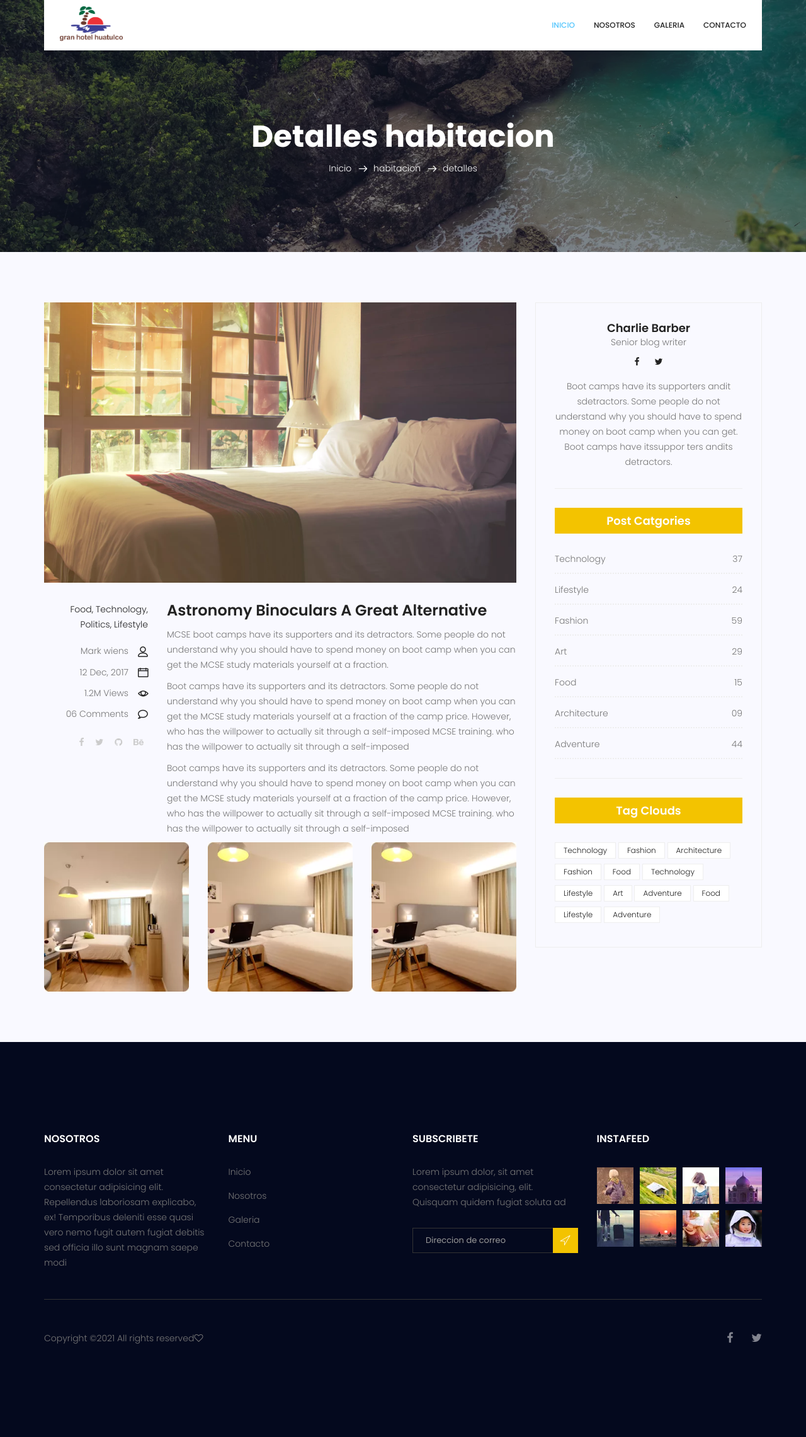
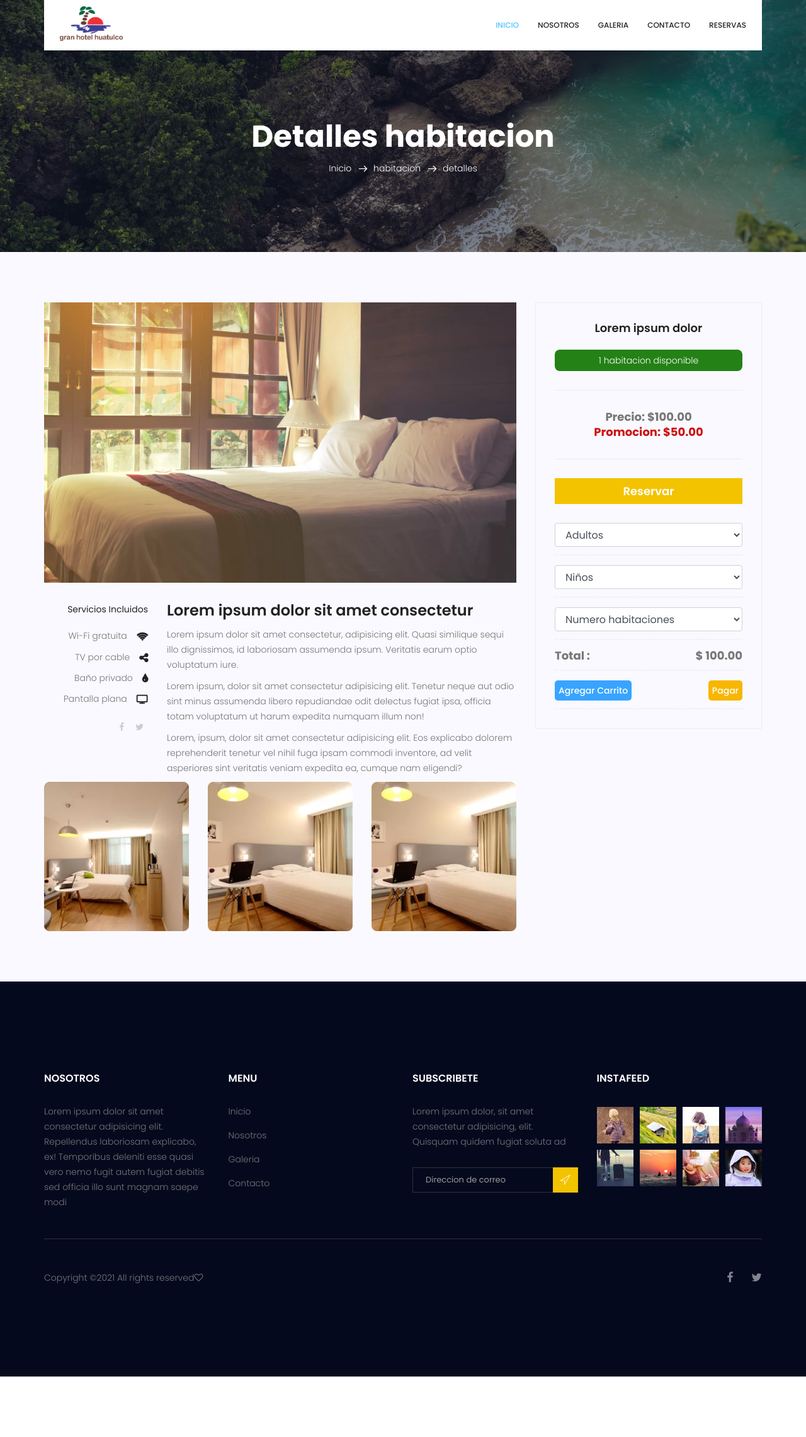
Before and after one commit to wilyvasquez/hotel, a CodeIgniter app: page /database/rooms/detalles in a window 1280 px wide. Shown: the whole page at 63% size. After the commit the page ends 2185 px from the top, so only its background shows below. Run offline with CodeIgniter, Linux system fonts and the light colour scheme; some libraries are stand-ins or nearby versions.

Commit message:
mejoras vista detalles pago

```diff
--- a/application/views/pagina/about.php
+++ b/application/views/pagina/about.php
@@ -26,6 +26,7 @@
                      <li class="nav-item active"><a class="nav-link" href="<?= base_url("nosotros")?>">Nosotros</a></li>
                      <li class="nav-item"><a class="nav-link" href="<?= base_url("galeria")?>">Galeria</a></li>
                      <li class="nav-item"><a class="nav-link" href="<?= base_url("contacto")?>">Contacto</a></li>
+                     <li class="nav-item"><a class="nav-link" href="<?= base_url("contacto")?>">Reservas</a></li>
                   </ul>
                </div>
             </nav>
--- a/application/views/pagina/detalles_room.php
+++ b/application/views/pagina/detalles_room.php
@@ -7,6 +7,8 @@
       <title>Gran Hotel Huatulco</title>
       <link rel="stylesheet" href="<?= base_url()?>assets/css/ByHF1rPRTi.css" />
       <link rel="stylesheet" href="<?= base_url()?>assets/css/A.style.css+responsive.css,Mcc.FaCKucbutY.css.pagespeed.cf.ZSOH81SeOh.css" />
+
+      <link rel="stylesheet" href="https://cdnjs.cloudflare.com/ajax/libs/font-awesome/4.5.0/css/font-awesome.min.css">
    </head>
    <body>
       <header class="header_area">
@@ -26,6 +28,7 @@
                      <li class="nav-item"><a class="nav-link" href="<?= base_url("nosotros")?>">Nosotros</a></li>
                      <li class="nav-item"><a class="nav-link" href="<?= base_url("galeria")?>">Galeria</a></li>
                      <li class="nav-item"><a class="nav-link" href="<?= base_url("contacto")?>">Contacto</a></li>
+                     <li class="nav-item"><a class="nav-link" href="<?= base_url("contacto")?>">Reservas</a></li>
                   </ul>
                </div>
             </nav>
@@ -57,35 +60,33 @@
                      <div class="col-lg-3  col-md-3">
                         <div class="blog_info text-right">
                            <div class="post_tag">
-                              <a href="#">Food,</a>
-                              <a href="#">Technology,</a>
+                              <a href="#"><strong>Servicios Incluidos</strong></a>
+                              <!-- <a href="#">Technology,</a>
                               <a href="#">Politics,</a>
-                              <a href="#">Lifestyle</a>
+                              <a href="#">Lifestyle</a> -->
                            </div>
                            <ul class="blog_meta list_style">
-                              <li><a href="#">Mark wiens<i class="lnr lnr-user"></i></a></li>
-                              <li><a href="#">12 Dec, 2017<i class="lnr lnr-calendar-full"></i></a></li>
-                              <li><a href="#">1.2M Views<i class="lnr lnr-eye"></i></a></li>
-                              <li><a href="#">06 Comments<i class="lnr lnr-bubble"></i></a></li>
+                              <li><a href="#">Wi-Fi gratuita<i class="fa fa-wifi"></i></a></li>
+                              <li><a href="#">TV por cable<i class="fa fa-share-alt"></i></a></li>
+                              <li><a href="#">Baño privado<i class="fa fa-tint"></i></a></li>
+                              <li><a href="#">Pantalla plana<i class="fa fa-tv"></i></a></li>
                            </ul>
                            <ul class="social-links">
                               <li><a href="#"><i class="fa fa-facebook"></i></a></li>
                               <li><a href="#"><i class="fa fa-twitter"></i></a></li>
-                              <li><a href="#"><i class="fa fa-github"></i></a></li>
-                              <li><a href="#"><i class="fa fa-behance"></i></a></li>
                            </ul>
                         </div>
                      </div>
                      <div class="col-lg-9 col-md-9 blog_details">
-                        <h2>Astronomy Binoculars A Great Alternative</h2>
+                        <h2>Lorem ipsum dolor sit amet consectetur</h2>
                         <p class="excert">
-                           MCSE boot camps have its supporters and its detractors. Some people do not understand why you should have to spend money on boot camp when you can get the MCSE study materials yourself at a fraction.
+                           Lorem ipsum dolor sit amet consectetur, adipisicing elit. Quasi similique sequi illo dignissimos, id laboriosam assumenda ipsum. Veritatis earum optio voluptatum iure.
                         </p>
                         <p>
-                           Boot camps have its supporters and its detractors. Some people do not understand why you should have to spend money on boot camp when you can get the MCSE study materials yourself at a fraction of the camp price. However, who has the willpower to actually sit through a self-imposed MCSE training. who has the willpower to actually sit through a self-imposed
+                           Lorem ipsum, dolor sit amet consectetur adipisicing elit. Tenetur neque aut odio sint minus assumenda libero repudiandae odit delectus fugiat ipsa, officia totam voluptatum ut harum expedita numquam illum non!
                         </p>
                         <p>
-                           Boot camps have its supporters and its detractors. Some people do not understand why you should have to spend money on boot camp when you can get the MCSE study materials yourself at a fraction of the camp price. However, who has the willpower to actually sit through a self-imposed MCSE training. who has the willpower to actually sit through a self-imposed
+                           Lorem, ipsum, dolor sit amet consectetur adipisicing elit. Eos explicabo dolorem reprehenderit tenetur vel nihil fuga ipsam commodi inventore, ad velit asperiores sint veritatis veniam expedita ea, cumque nam eligendi?
                         </p>
                      </div>
                      <div class="col-lg-12">
@@ -106,79 +107,63 @@
                <div class="col-lg-4">
                   <div class="blog_right_sidebar">
                      <aside class="single_sidebar_widget author_widget">
-                        <h4>Charlie Barber</h4>
-                        <p>Senior blog writer</p>
-                        <div class="social_icon">
-                           <a href="#"><i class="fa fa-facebook"></i></a>
-                           <a href="#"><i class="fa fa-twitter"></i></a>
-                        </div>
-                        <p>Boot camps have its supporters andit sdetractors. Some people do not understand why you should have to spend money on boot camp when you can get. Boot camps have itssuppor ters andits detractors.</p>
+                        <h4>Lorem ipsum dolor</h4><br>
+                        <p style="color:white;background-color: #248116;border-radius:8px;padding: 5px">1 habitacion disponible</p>
+                        <div class="br"></div>
+                        <p style="font-size: 18px;font-weight: bold;">Precio: $100.00</p>
+                        <p style="font-size: 18px;font-weight: bold;color:#CD1111">Promocion: $50.00</p>
                         <div class="br"></div>
                      </aside>
                      <aside class="single_sidebar_widget post_category_widget">
-                        <h4 class="widget_title">Post Catgories</h4>
+                        <h4 class="widget_title">Reservar</h4>
                         <ul class="list_style cat-list">
                            <li>
+                              <div class="input-group">
+                                <select class="form-control">
+                                   <option data-display="Adultos">Adultos</option>
+                                   <option value="1">1</option>
+                                   <option value="2">2</option>
+                                   <option value="3">3</option>
+                                   <option value="4">4</option>
+                                </select>
+                             </div>
+                           </li>
+                           <li>
+                              <div class="input-group">
+                                <select class="form-control">
+                                   <option data-display="Adultos">Niños</option>
+                                   <option value="1">1</option>
+                                   <option value="2">2</option>
+                                   <option value="3">3</option>
+                                   <option value="4">4</option>
+                                </select>
+                             </div>
+                           </li>
+                           <li>
+                              <div class="input-group">
+                                <select class="form-control">
+                                   <option data-display="Adultos">Numero habitaciones</option>
+                                   <option value="1">1</option>
+                                   <option value="2">2</option>
+                                   <option value="3">3</option>
+                                   <option value="4">4</option>
+                                </select>
+                             </div>
+                           </li>
+                           <li>
                               <a href="#" class="d-flex justify-content-between">
-                                 <p>Technology</p>
-                                 <p>37</p>
+                                 <p style="font-size: 18px;font-weight: bold;">Total :</p>
+                                 <p style="font-size: 18px;font-weight: bold;">$ 100.00</p>
                               </a>
                            </li>
                            <li>
-                              <a href="#" class="d-flex justify-content-between">
-                                 <p>Lifestyle</p>
-                                 <p>24</p>
-                              </a>
-                           </li>
-                           <li>
-                              <a href="#" class="d-flex justify-content-between">
-                                 <p>Fashion</p>
-                                 <p>59</p>
-                              </a>
-                           </li>
-                           <li>
-                              <a href="#" class="d-flex justify-content-between">
-                                 <p>Art</p>
-                                 <p>29</p>
-                              </a>
-                           </li>
-                           <li>
-                              <a href="#" class="d-flex justify-content-between">
-                                 <p>Food</p>
-                                 <p>15</p>
-                              </a>
-                           </li>
-                           <li>
-                              <a href="#" class="d-flex justify-content-between">
-                                 <p>Architecture</p>
-                                 <p>09</p>
-                              </a>
-                           </li>
-                           <li>
-                              <a href="#" class="d-flex justify-content-between">
-                                 <p>Adventure</p>
-                                 <p>44</p>
-                              </a>
+                              <div class="book_tabel_item">
+                              	<a style="color:white;padding: 5px;border-radius: 5px;" href="#" class="genric-btn info">Agregar Carrito</a>
+                                <a style="color:white;padding: 5px;border-radius: 5px;float: right;" href="#" class="genric-btn primary">Pagar</a>
+                              </div>
                            </li>
                         </ul>
-                        <div class="br"></div>
-                     </aside>
-                     <aside class="single-sidebar-widget tag_cloud_widget">
-                        <h4 class="widget_title">Tag Clouds</h4>
-                        <ul class="list_style">
-                           <li><a href="#">Technology</a></li>
-                           <li><a href="#">Fashion</a></li>
-                           <li><a href="#">Architecture</a></li>
-                           <li><a href="#">Fashion</a></li>
-                           <li><a href="#">Food</a></li>
-                           <li><a href="#">Technology</a></li>
-                           <li><a href="#">Lifestyle</a></li>
-                           <li><a href="#">Art</a></li>
-                           <li><a href="#">Adventure</a></li>
-                           <li><a href="#">Food</a></li>
-                           <li><a href="#">Lifestyle</a></li>
-                           <li><a href="#">Adventure</a></li>
-                        </ul>
+                        <!-- <div class="br"></div> -->
                      </aside>
                   </div>
                </div>
--- a/application/views/pagina/gallery.php
+++ b/application/views/pagina/gallery.php
@@ -33,6 +33,7 @@
                      <li class="nav-item"><a class="nav-link" href="<?= base_url("nosotros")?>">Nosotros</a></li>
                      <li class="nav-item active"><a class="nav-link" href="<?= base_url("galeria")?>">Galeria</a></li>
                      <li class="nav-item"><a class="nav-link" href="<?= base_url("contacto")?>">Contacto</a></li>
+                     <li class="nav-item"><a class="nav-link" href="<?= base_url("contacto")?>">Reservas</a></li>
                   </ul>
                </div>
             </nav>
--- a/application/views/pagina/index.php
+++ b/application/views/pagina/index.php
@@ -26,6 +26,7 @@
                      <li class="nav-item"><a class="nav-link" href="<?= base_url("nosotros")?>">Nosotros</a></li>
                      <li class="nav-item"><a class="nav-link" href="<?= base_url("galeria")?>">Galeria</a></li>
                      <li class="nav-item"><a class="nav-link" href="<?= base_url("contacto")?>">Contacto</a></li>
+                     <li class="nav-item"><a class="nav-link" href="<?= base_url("contacto")?>">Reservas</a></li>
                   </ul>
                </div>
             </nav>
--- a/application/views/pagina/room.php
+++ b/application/views/pagina/room.php
@@ -26,6 +26,7 @@
                      <li class="nav-item"><a class="nav-link" href="<?= base_url("nosotros")?>">Nosotros</a></li>
                      <li class="nav-item"><a class="nav-link" href="<?= base_url("galeria")?>">Galeria</a></li>
                      <li class="nav-item"><a class="nav-link" href="<?= base_url("contacto")?>">Contacto</a></li>
+                     <li class="nav-item"><a class="nav-link" href="<?= base_url("contacto")?>">Reservas</a></li>
                   </ul>
                </div>
             </nav>
```
Also changed, not shown: application/views/pagina/contact.php (+6 -6 lines).
